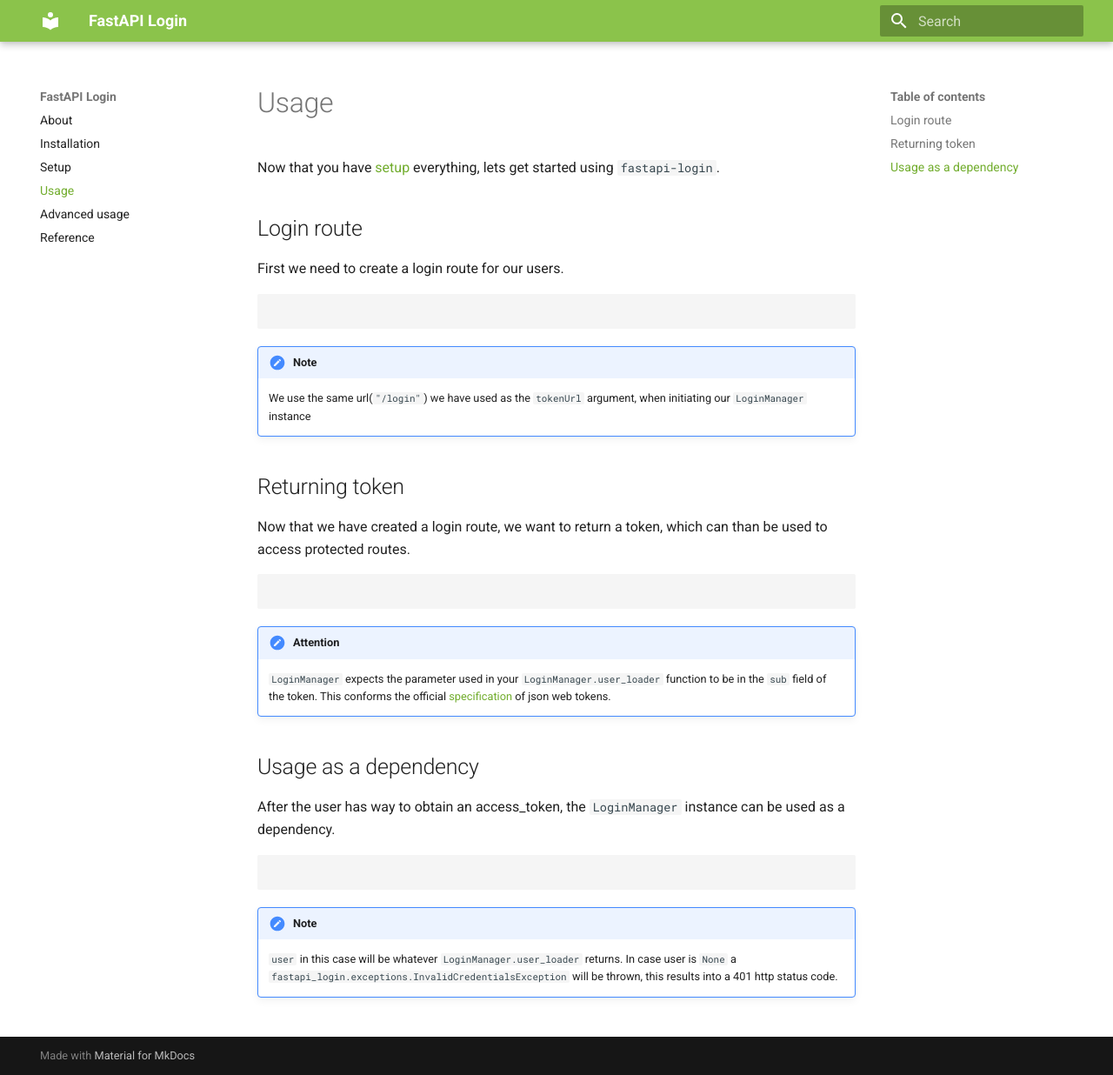
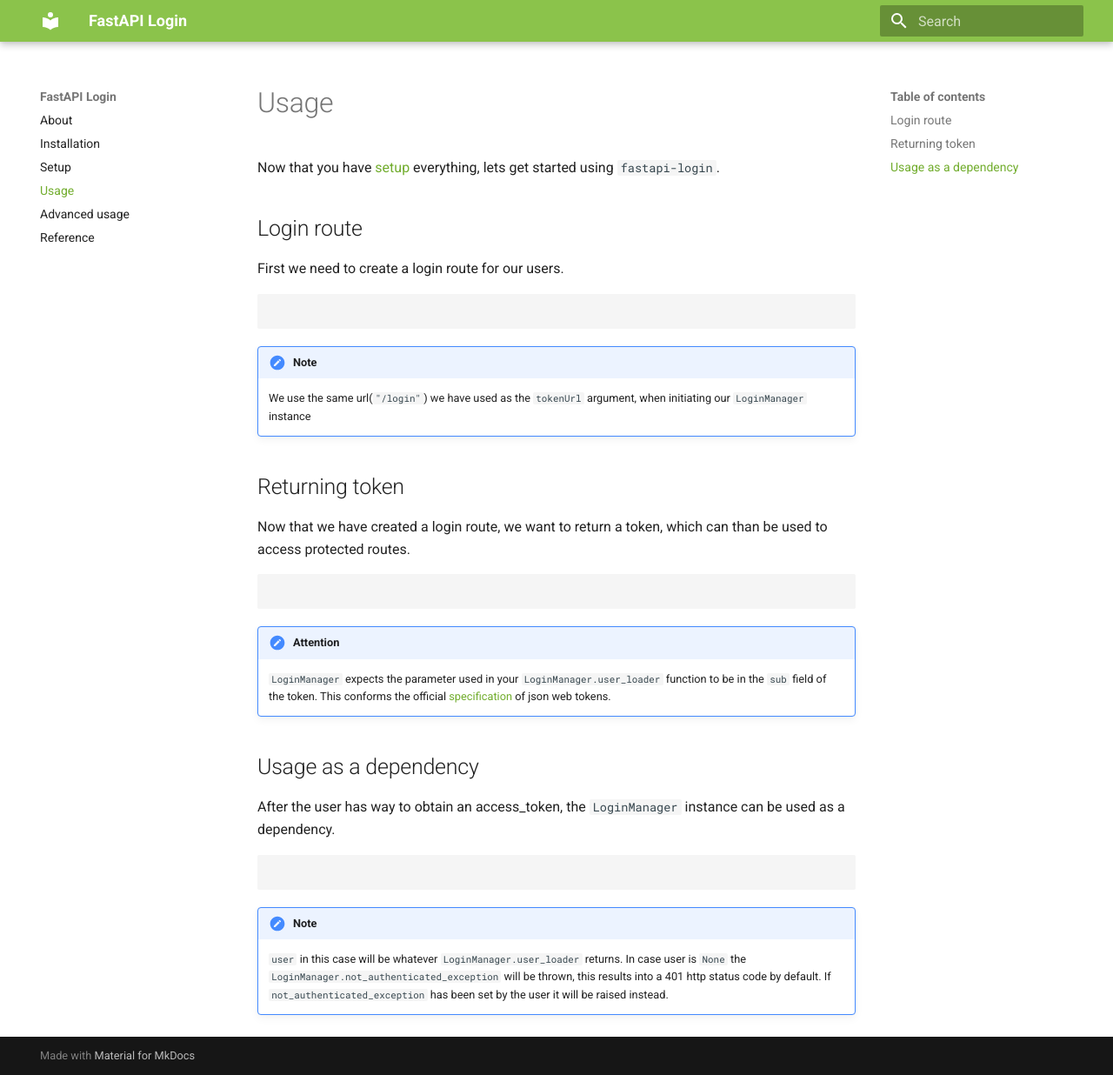
Before and after one commit to MushroomMaula/fastapi_login, an MkDocs documentation site: the page built from docs/usage.md, in a window 1280 px wide and 1236 px high. Shown: the whole window at 87% size. Built offline with MkDocs 1.6.1 and Material for MkDocs 9.7.7, drawn with Linux system fonts in a browser that asks for light colours.

Commit message:
Update.m usage to reflect exception changes.

````diff
--- a/docs/usage.md
+++ b/docs/usage.md
@@ -32,5 +32,7 @@
 
 !!! note
     ``user`` in this case will be whatever ``LoginManager.user_loader`` returns.
-    In case user is ``None`` a ``fastapi_login.exceptions.InvalidCredentialsException``
-    will be thrown, this results into a 401 http status code.
+    In case user is ``None`` the `LoginManager.not_authenticated_exception`
+    will be thrown, this results into a 401 http status code by default.
+    If ```not_authenticated_exception``` has been set by the user it will be
+    raised instead.
````
